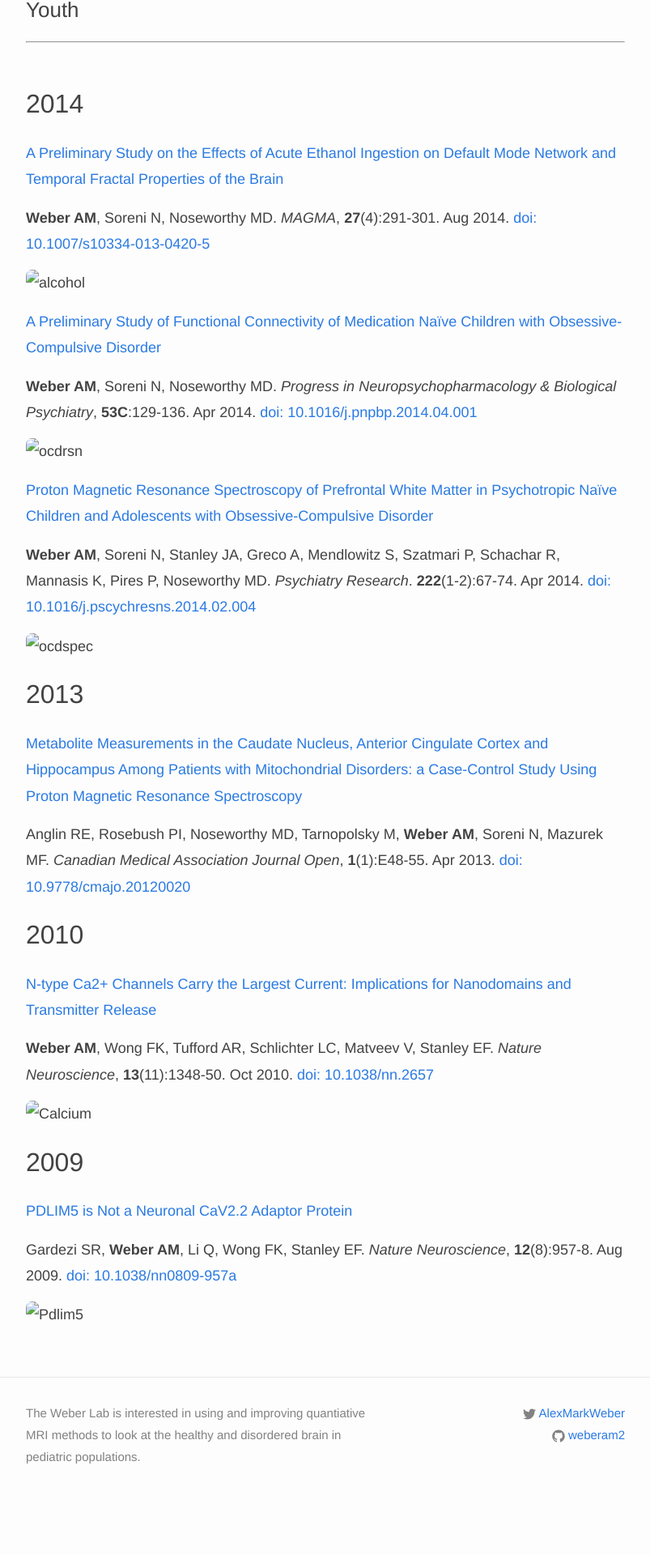
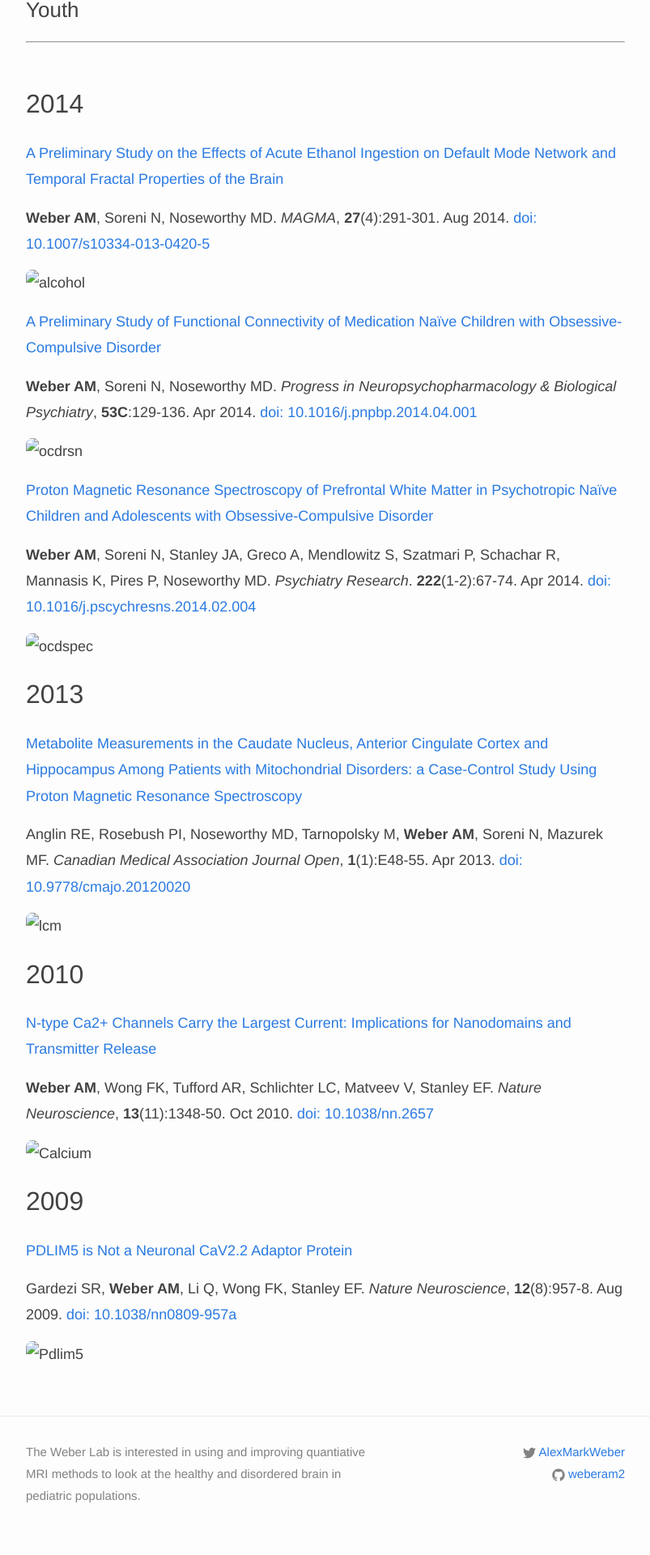
Before and after one commit to WeberLab/weberlab.github.io, a Jekyll site: the page built from _pages/publications/index.md, in a window 1280 px wide. Shown: the part 1500-3420 px from the top of the page at 81% size, without its empty margins (238-1041 px from the left). Built offline with Jekyll 4.4.1, drawn with Linux system fonts in a browser that asks for light colours; nearby versions of some CDN libraries; before the commit the page ends 3372 px from its top, so only the background shows below that.

Commit message:
Update index.md

```diff
--- a/_pages/publications/index.md
+++ b/_pages/publications/index.md
@@ -76,6 +76,8 @@ Zhang Y, Kames C, Rauscher A, **Weber AM**. _American Journal of Neuroradiology_
 
 Anglin RE, Rosebush PI, Noseworthy MD, Tarnopolsky M, **Weber AM**, Soreni N, Mazurek MF. _Canadian Medical Association Journal Open_, **1**(1):E48-55. Apr 2013. [doi: 10.9778/cmajo.20120020](https://doi.org/10.9778/cmajo.20120020)
 
+![lcm](lcm.jpg)
+
 ## 2010
 
 [N-type Ca2+ Channels Carry the Largest Current: Implications for Nanodomains and Transmitter Release](https://www.nature.com/articles/nn.2657)
```
